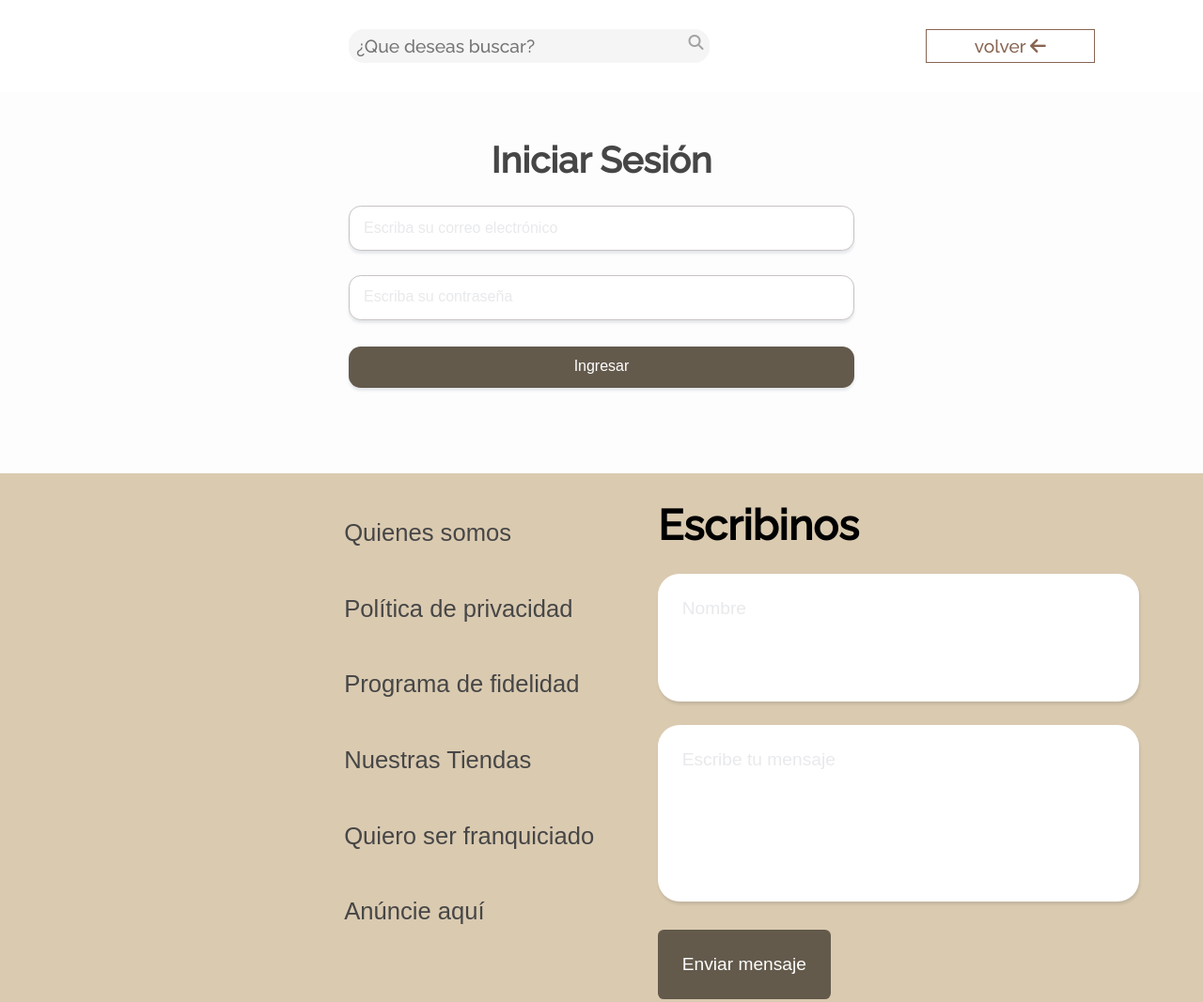
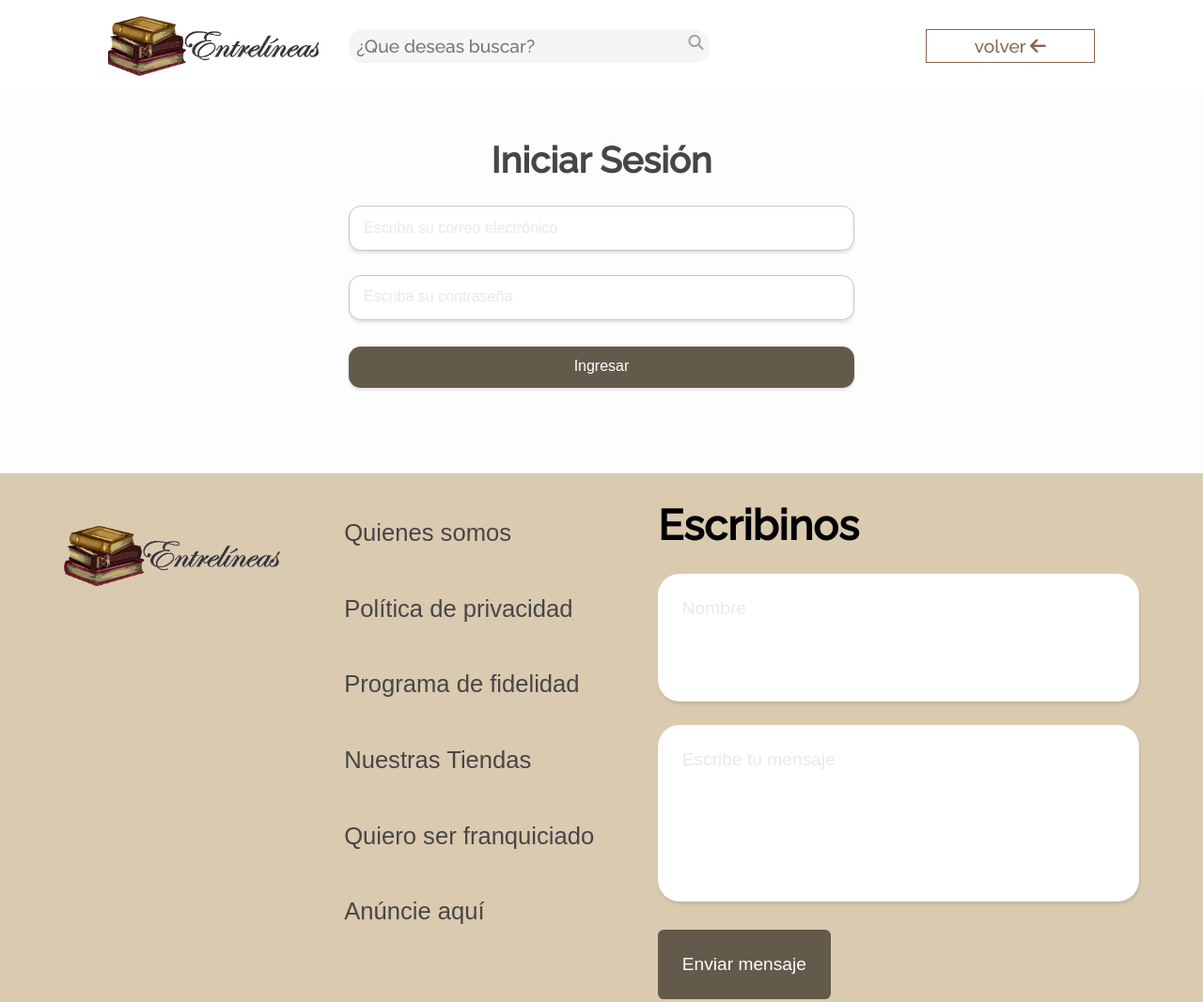
Before and after one commit to Cesareus/ecommerce-alurageek, a website: page login.html in a window 1280 px wide. Shown: the top 1067 px of the page at 94% size. Drawn offline with Linux system fonts and the light colour scheme; the site is published under a folder, as on GitHub Pages, so addresses that start at the root find nothing.

Commit message:
otro intento con la imagen

```diff
--- a/assets/css/encabezado.css
+++ b/assets/css/encabezado.css
@@ -39,7 +39,7 @@
     cursor: pointer;
 }
 .izquierda__menu--image{
-    background: url("/assets/img/logo.png") no-repeat center / cover;
+    background: url("../img/logo.png") no-repeat center / cover;
     width: 35%;
     height: 5vw;
     filter: blur(0.5px);
--- a/assets/css/rodapie.css
+++ b/assets/css/rodapie.css
@@ -13,7 +13,7 @@
     margin-top: 2vw;
     width: 18vw;
     height: 5vw;
-    background: url("/assets/img/logo.png") no-repeat center / cover;
+    background: url("../img/logo.png") no-repeat center / cover;
     filter: blur(0.5px);
 }
 .contacto__info{
```
